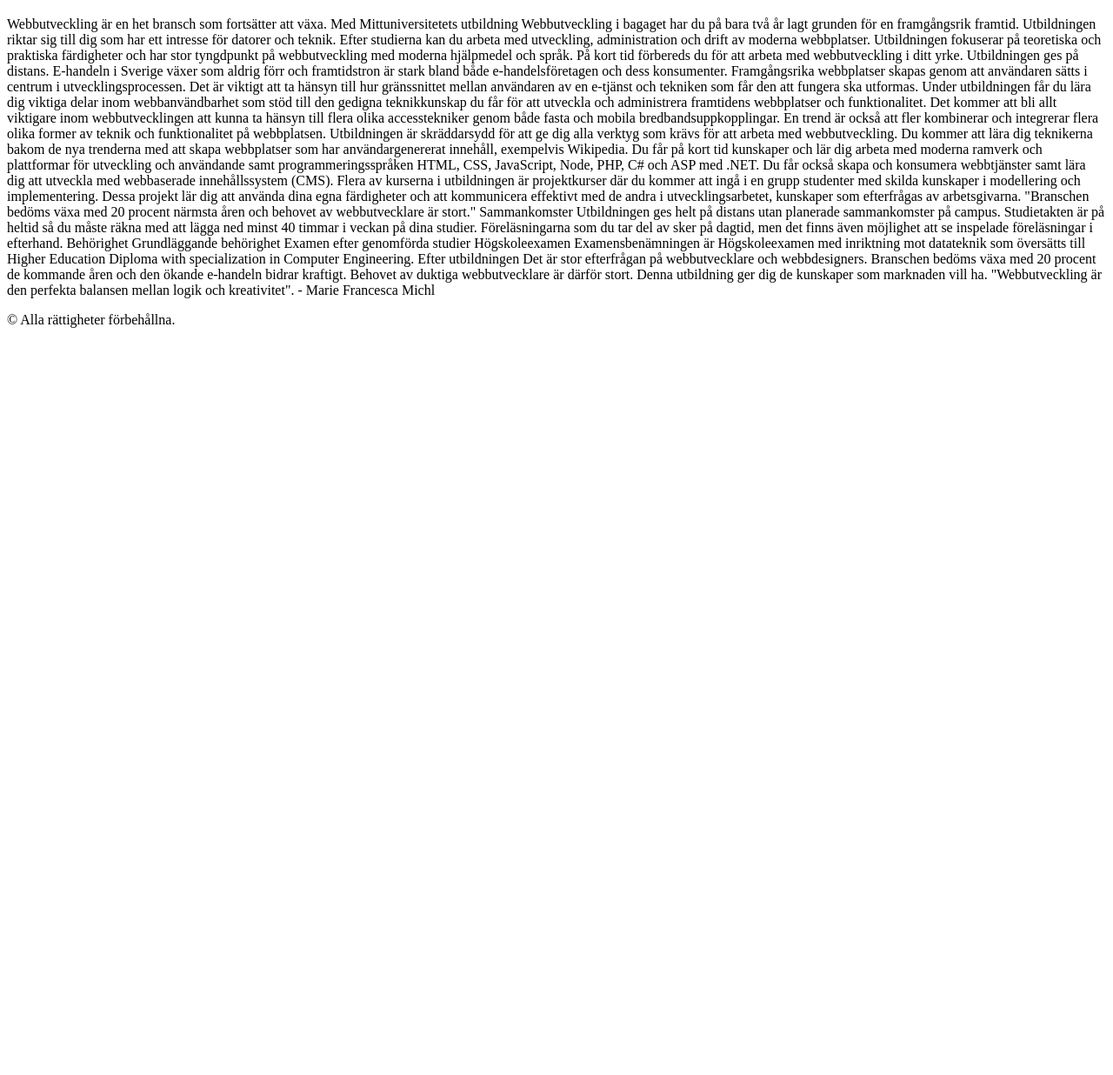
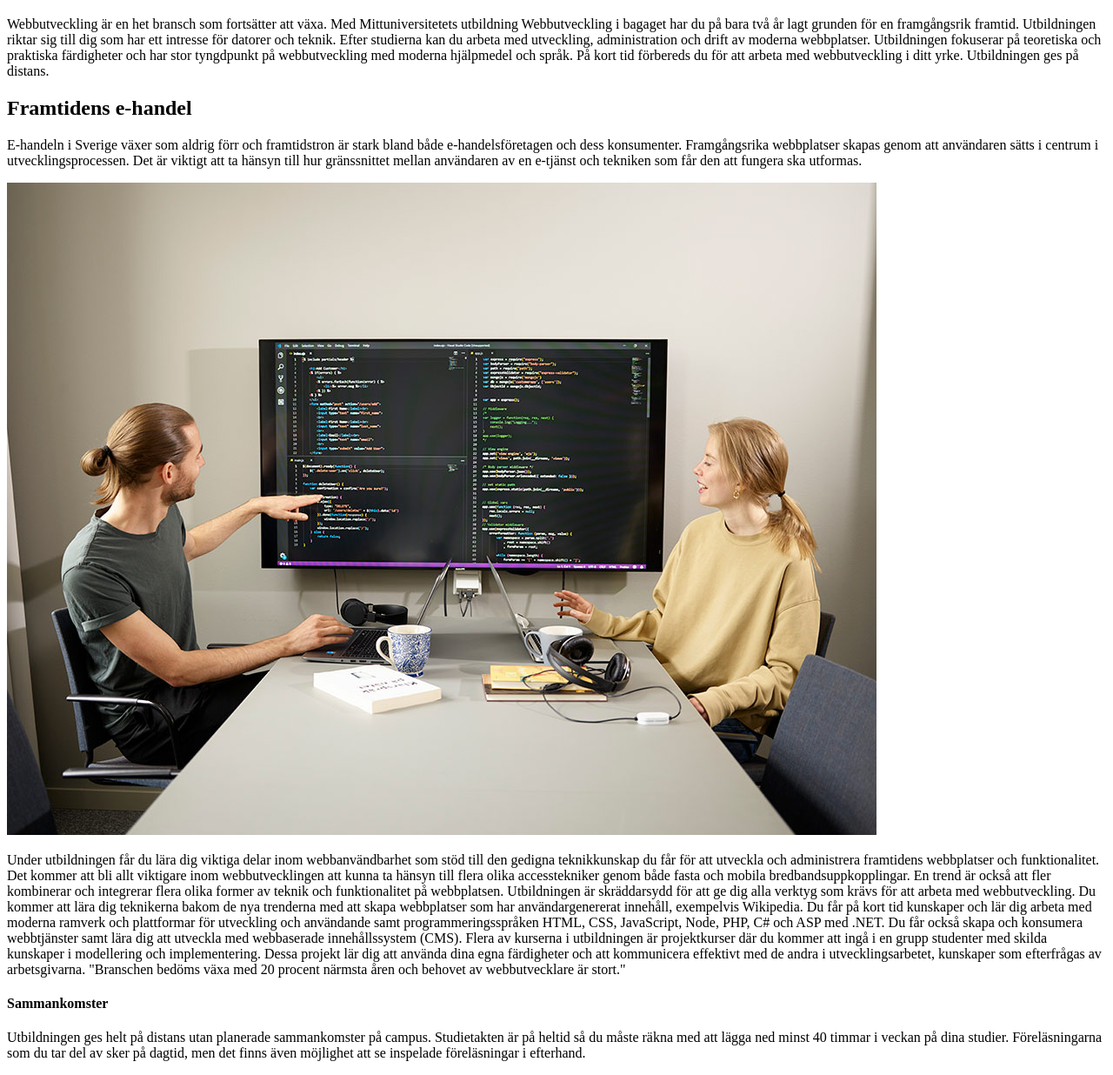
Before and after one commit to elha99/Lab2_eliza_hadlowska, a plain HTML site: page index.html in a window 1280 px wide. Shown: the part 61-1297 px from the top of the page at 87% size. Before the commit the page ends 800 px from the top, so only its background shows below. Drawn offline with Linux system fonts and the light colour scheme.

Commit message:
Skapat ett ungefärligt skelett för uppgiften där jag har lagt in både texten och bilderna i HTML som jag ska anpassa bättre.

```diff
--- a/index.html
+++ b/index.html
@@ -5,43 +5,74 @@
     <meta charset="utf-8">
     <meta name="viewport" content="width=device-width, initial-scale=1">
     <link rel="stylesheet" href="css/styles.css">
-    <title></title>
+    <title>Webbutveckling</title><!-- min rubrik-->
 </head>
 <body>
     <header>
-        <h1>Webbutveckling</h1>
+        <h1>Webbutveckling</h1> <!-- Ska den här vara i headern?-->
+        <p>
+            Webbutveckling är en het bransch som fortsätter att växa. Med Mittuniversitetets utbildning Webbutveckling i bagaget
+            har du på bara två år lagt grunden för en framgångsrik framtid. Utbildningen riktar sig till dig som har ett intresse
+            för datorer och teknik. Efter studierna kan du arbeta med utveckling, administration och drift av moderna webbplatser.
+            Utbildningen fokuserar på teoretiska och praktiska färdigheter och har stor tyngdpunkt på webbutveckling med moderna
+            hjälpmedel och språk. På kort tid förbereds du för att arbeta med webbutveckling i ditt yrke. Utbildningen ges på distans.
+        </p>
     </header>
     <main>
-        <h2></h2>
+        <h2>Framtidens e-handel</h2> <!-- min rubrik-->
         <p>
+            E-handeln i Sverige växer som aldrig förr och framtidstron är stark bland både e-handelsföretagen och dess konsumenter.
+            Framgångsrika webbplatser skapas genom att användaren sätts i centrum i utvecklingsprocessen. Det är viktigt att ta hänsyn
+            till hur gränssnittet mellan användaren av en e-tjänst och tekniken som får den att fungera ska utformas.
+        </p>
+        <img src="images/CF017230.jpg" alt="två personer sitter vid ett konferensbord och diskuterar programkod på en stor väggmonterad skärm">
+        <p>
+            Under utbildningen får du lära dig viktiga delar inom webbanvändbarhet som stöd till den gedigna teknikkunskap du får för
+            att utveckla och administrera framtidens webbplatser och funktionalitet. Det kommer att bli allt viktigare inom webbutvecklingen
+            att kunna ta hänsyn till flera olika accesstekniker genom både fasta och mobila bredbandsuppkopplingar. En trend är också att
+            fler kombinerar och integrerar flera olika former av teknik och funktionalitet på webbplatsen.
 
-Webbutveckling är en het bransch som fortsätter att växa. Med Mittuniversitetets utbildning Webbutveckling i bagaget har du på bara två år lagt grunden för en framgångsrik framtid. Utbildningen riktar sig till dig som har ett intresse för datorer och teknik. Efter studierna kan du arbeta med utveckling, administration och drift av moderna webbplatser. Utbildningen fokuserar på teoretiska och praktiska färdigheter och har stor tyngdpunkt på webbutveckling med moderna hjälpmedel och språk. På kort tid förbereds du för att arbeta med webbutveckling i ditt yrke. Utbildningen ges på distans.
+            Utbildningen är skräddarsydd för att ge dig alla verktyg som krävs för att arbeta med webbutveckling. Du kommer att lära dig
+            teknikerna bakom de nya trenderna med att skapa webbplatser som har användargenererat innehåll, exempelvis Wikipedia. Du får
+            på kort tid kunskaper och lär dig arbeta med moderna ramverk och plattformar för utveckling och användande samt
+            programmeringsspråken HTML, CSS, JavaScript, Node, PHP, C# och ASP med .NET. Du får också skapa och konsumera webbtjänster
+            samt lära dig att utveckla med webbaserade innehållssystem (CMS).
 
-E-handeln i Sverige växer som aldrig förr och framtidstron är stark bland både e-handelsföretagen och dess konsumenter. Framgångsrika webbplatser skapas genom att användaren sätts i centrum i utvecklingsprocessen. Det är viktigt att ta hänsyn till hur gränssnittet mellan användaren av en e-tjänst och tekniken som får den att fungera ska utformas.
+            Flera av kurserna i utbildningen är projektkurser där du kommer att ingå i en grupp studenter med skilda kunskaper i
+            modellering och implementering. Dessa projekt lär dig att använda dina egna färdigheter och att kommunicera effektivt med
+            de andra i utvecklingsarbetet, kunskaper som efterfrågas av arbetsgivarna.
 
-Under utbildningen får du lära dig viktiga delar inom webbanvändbarhet som stöd till den gedigna teknikkunskap du får för att utveckla och administrera framtidens webbplatser och funktionalitet. Det kommer att bli allt viktigare inom webbutvecklingen att kunna ta hänsyn till flera olika accesstekniker genom både fasta och mobila bredbandsuppkopplingar. En trend är också att fler kombinerar och integrerar flera olika former av teknik och funktionalitet på webbplatsen.
+            "Branschen bedöms växa med 20 procent närmsta åren och behovet av webbutvecklare är stort."
 
-Utbildningen är skräddarsydd för att ge dig alla verktyg som krävs för att arbeta med webbutveckling. Du kommer att lära dig teknikerna bakom de nya trenderna med att skapa webbplatser som har användargenererat innehåll, exempelvis Wikipedia. Du får på kort tid kunskaper och lär dig arbeta med moderna ramverk och plattformar för utveckling och användande samt programmeringsspråken HTML, CSS, JavaScript, Node, PHP, C# och ASP med .NET. Du får också skapa och konsumera webbtjänster samt lära dig att utveckla med webbaserade innehållssystem (CMS).
+        <h4>Sammankomster</h4>
+        <p>
+            Utbildningen ges helt på distans utan planerade sammankomster på campus. Studietakten är på heltid så du måste räkna med att
+            lägga ned minst 40 timmar i veckan på dina studier. Föreläsningarna som du tar del av sker på dagtid, men det finns även
+            möjlighet att se inspelade föreläsningar i efterhand.
+        </p>
+        <img src="images/CF017374.jpg" alt="två personer sitter vid ett bord med varsin bärbar dator och ler mot varandra">
+        <h4>Behörighet</h4>
+        <p>Grundläggande behörighet</p>
 
-Flera av kurserna i utbildningen är projektkurser där du kommer att ingå i en grupp studenter med skilda kunskaper i modellering och implementering. Dessa projekt lär dig att använda dina egna färdigheter och att kommunicera effektivt med de andra i utvecklingsarbetet, kunskaper som efterfrågas av arbetsgivarna.
+        <h4>Examen efter genomförda studier</h4>
+        <p>Högskoleexamen</p>
 
-"Branschen bedöms växa med 20 procent närmsta åren och behovet av webbutvecklare är stort."
+        <p>
+            Examensbenämningen är Högskoleexamen med inriktning mot datateknik som översätts till Higher Education Diploma with
+            specialization in Computer Engineering.
+        </p>
 
-Sammankomster
-Utbildningen ges helt på distans utan planerade sammankomster på campus. Studietakten är på heltid så du måste räkna med att lägga ned minst 40 timmar i veckan på dina studier. Föreläsningarna som du tar del av sker på dagtid, men det finns även möjlighet att se inspelade föreläsningar i efterhand.
+        <h4>Efter utbildningen</h4>
+        <p>
+            Det är stor efterfrågan på webbutvecklare och webbdesigners. Branschen bedöms växa med 20 procent de kommande åren
+            och den ökande e-handeln bidrar kraftigt. Behovet av duktiga webbutvecklare är därför stort. Denna utbildning ger dig
+            de kunskaper som marknaden vill ha.
+        </p>
 
-Behörighet
-Grundläggande behörighet
 
-Examen efter genomförda studier
-Högskoleexamen
-
-Examensbenämningen är Högskoleexamen med inriktning mot datateknik som översätts till Higher Education Diploma with specialization in Computer Engineering.
-
-Efter utbildningen
-Det är stor efterfrågan på webbutvecklare och webbdesigners. Branschen bedöms växa med 20 procent de kommande åren och den ökande e-handeln bidrar kraftigt. Behovet av duktiga webbutvecklare är därför stort. Denna utbildning ger dig de kunskaper som marknaden vill ha.
-
-"Webbutveckling är den perfekta balansen mellan logik och kreativitet". - Marie Francesca Michl
+        <img src="images/marie.jpg" alt="porträtt på Marie Francesca Michl">
+        <p>
+            "Webbutveckling är den perfekta balansen mellan logik och kreativitet". - Marie Francesca Michl
         </p>
     </main>
     <footer>
```
